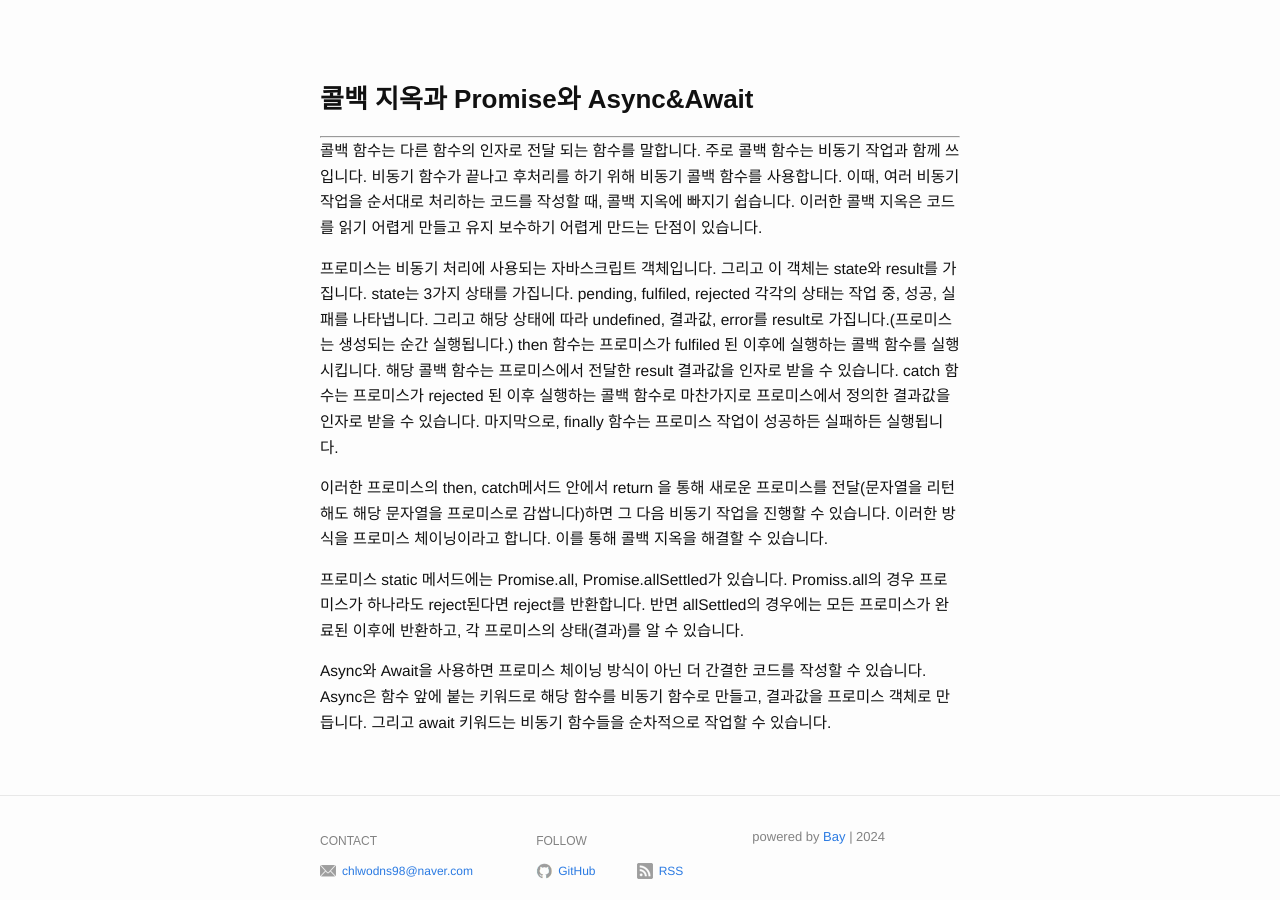
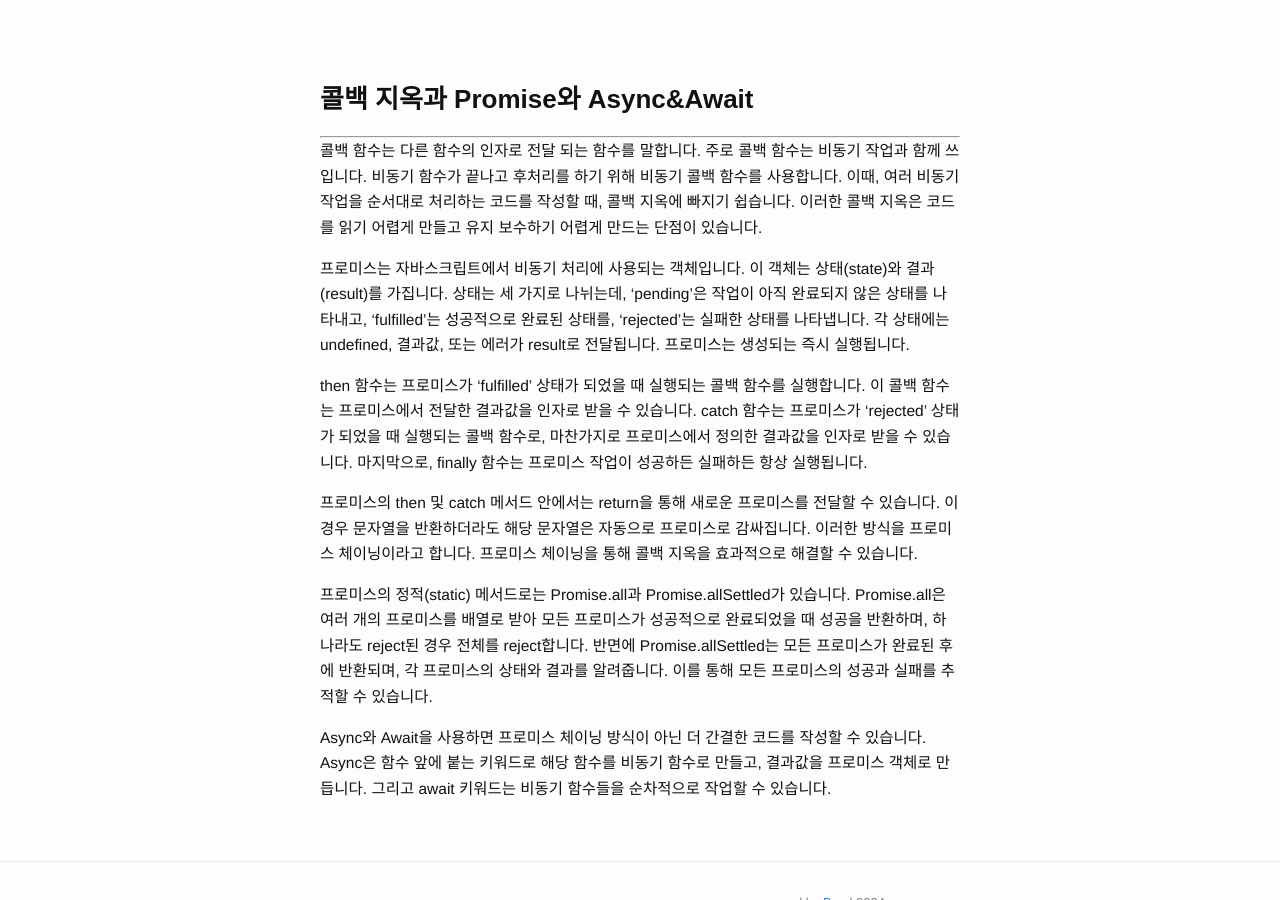
Before and after one commit to Jaeun-Choi98/jaeun-choi98.github.io, a Jekyll site: the page built from _posts/2024-05-01-javascript.md, in a window 1280 px wide and 900 px high, scrolled down 1255 px. Built offline with Jekyll 4.4.1, drawn with Linux system fonts in a browser that asks for light colours.

Commit message:
프로미스 내용 수정

```diff
--- a/_posts/2024-05-01-javascript.md
+++ b/_posts/2024-05-01-javascript.md
@@ -44,13 +44,12 @@ this는 현재 실행 중인 함수의 컨텍스트(객체)를 가리킵니다.
 
 콜백 함수는 다른 함수의 인자로 전달 되는 함수를 말합니다. 주로 콜백 함수는 비동기 작업과 함께 쓰입니다. 비동기 함수가 끝나고 후처리를 하기 위해 비동기 콜백 함수를 사용합니다. 이때, 여러 비동기 작업을 순서대로 처리하는 코드를 작성할 때, 콜백 지옥에 빠지기 쉽습니다. 이러한 콜백 지옥은 코드를 읽기 어렵게 만들고 유지 보수하기 어렵게 만드는 단점이 있습니다.
 
-프로미스는 비동기 처리에 사용되는 자바스크립트 객체입니다. 그리고 이 객체는 state와 result를 가집니다. state는 3가지 상태를 가집니다. pending, fulfiled, rejected 각각의 상태는 작업 중, 성공, 실패를 나타냅니다. 그리고 해당 상태에 따라 undefined, 결과값, error를 result로 가집니다.(프로미스는 생성되는 순간 실행됩니다.)
-then 함수는 프로미스가 fulfiled 된 이후에 실행하는 콜백 함수를 실행시킵니다. 해당 콜백 함수는 프로미스에서 전달한 result 결과값을 인자로 받을 수 있습니다.
-catch 함수는 프로미스가 rejected 된 이후 실행하는 콜백 함수로 마찬가지로 프로미스에서 정의한 결과값을 인자로 받을 수 있습니다.
-마지막으로, finally 함수는 프로미스 작업이 성공하든 실패하든 실행됩니다.
+프로미스는 자바스크립트에서 비동기 처리에 사용되는 객체입니다. 이 객체는 상태(state)와 결과(result)를 가집니다. 상태는 세 가지로 나뉘는데, 'pending'은 작업이 아직 완료되지 않은 상태를 나타내고, 'fulfilled'는 성공적으로 완료된 상태를, 'rejected'는 실패한 상태를 나타냅니다. 각 상태에는 undefined, 결과값, 또는 에러가 result로 전달됩니다. 프로미스는 생성되는 즉시 실행됩니다.
 
-이러한 프로미스의 then, catch메서드 안에서 return 을 통해 새로운 프로미스를 전달(문자열을 리턴해도 해당 문자열을 프로미스로 감쌉니다)하면 그 다음 비동기 작업을 진행할 수 있습니다. 이러한 방식을 프로미스 체이닝이라고 합니다. 이를 통해 콜백 지옥을 해결할 수 있습니다.
+then 함수는 프로미스가 'fulfilled' 상태가 되었을 때 실행되는 콜백 함수를 실행합니다. 이 콜백 함수는 프로미스에서 전달한 결과값을 인자로 받을 수 있습니다. catch 함수는 프로미스가 'rejected' 상태가 되었을 때 실행되는 콜백 함수로, 마찬가지로 프로미스에서 정의한 결과값을 인자로 받을 수 있습니다. 마지막으로, finally 함수는 프로미스 작업이 성공하든 실패하든 항상 실행됩니다.
 
-프로미스 static 메서드에는 Promise.all, Promise.allSettled가 있습니다. Promiss.all의 경우 프로미스가 하나라도 reject된다면 reject를 반환합니다. 반면 allSettled의 경우에는 모든 프로미스가 완료된 이후에 반환하고, 각 프로미스의 상태(결과)를 알 수 있습니다.
+프로미스의 then 및 catch 메서드 안에서는 return을 통해 새로운 프로미스를 전달할 수 있습니다. 이 경우 문자열을 반환하더라도 해당 문자열은 자동으로 프로미스로 감싸집니다. 이러한 방식을 프로미스 체이닝이라고 합니다. 프로미스 체이닝을 통해 콜백 지옥을 효과적으로 해결할 수 있습니다.
+
+프로미스의 정적(static) 메서드로는 Promise.all과 Promise.allSettled가 있습니다. Promise.all은 여러 개의 프로미스를 배열로 받아 모든 프로미스가 성공적으로 완료되었을 때 성공을 반환하며, 하나라도 reject된 경우 전체를 reject합니다. 반면에 Promise.allSettled는 모든 프로미스가 완료된 후에 반환되며, 각 프로미스의 상태와 결과를 알려줍니다. 이를 통해 모든 프로미스의 성공과 실패를 추적할 수 있습니다.
 
 Async와 Await을 사용하면 프로미스 체이닝 방식이 아닌 더 간결한 코드를 작성할 수 있습니다. Async은 함수 앞에 붙는 키워드로 해당 함수를 비동기 함수로 만들고, 결과값을 프로미스 객체로 만듭니다. 그리고 await 키워드는 비동기 함수들을 순차적으로 작업할 수 있습니다.
```
